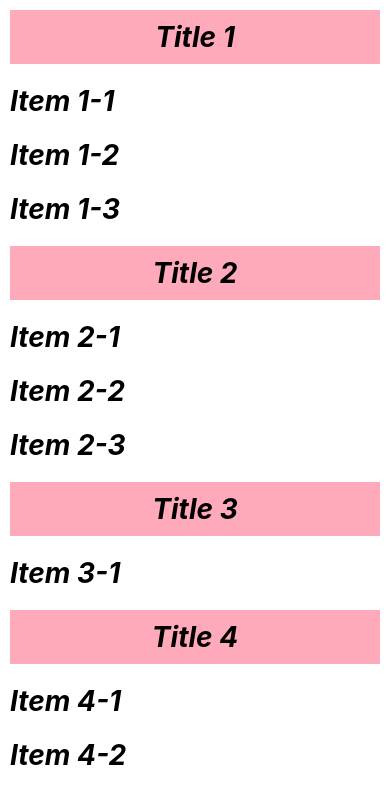
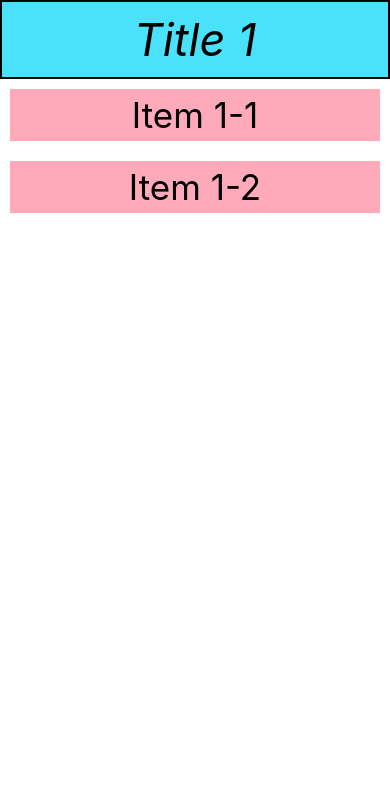
Before and after one commit to Akib13/ReactNativeTests, a React Native app: screen / in a window 390 px wide. Shown: the top 804 px of the page. Built offline with nearby package versions, Linux system fonts and the light colour scheme.

Commit message:
Task for lists- done

```diff
--- a/App.js
+++ b/App.js
@@ -10,7 +10,59 @@ import {
   SectionList,
 } from 'react-native';
 
+// Reloading items of section list (Task)
+const App = () => {
 
+  const [Sections, setSections] = useState([
+    {
+      title: 'Title 1',
+      data: ['Item 1-1', 'Item 1-2'],
+    },
+  ]);
+  const onRefresh = () => {
+    setRefreshing(true);
+    const adding_index = Sections.length + 1;
+    setSections([...Sections,
+    {
+      title: 'Title ' + adding_index,
+      data:
+        [
+          'Item ' + adding_index + '-1',
+          'Item ' + adding_index + '-2'
+        ],
+    }
+    ]);
+    setRefreshing(false);
+  }
+  const [Refreshing, setRefreshing] = useState(false);
+
+  return (
+    <SectionList
+      keyExtractor={(item, index) => index.toString()}
+      sections={Sections}
+      renderItem={({ item }) => (
+        <View style={styles.item}>
+          <Text style={styles.text_item}>{item}</Text>
+        </View >
+      )}
+      renderSectionHeader={({ section }) => (
+        <View style={styles.header}>
+          <Text style={styles.text_header}>{section.title}</Text>
+        </View>
+      )}
+      refreshControl={
+        < RefreshControl
+          refreshing={Refreshing}
+          onRefresh={onRefresh}
+        />
+      }
+    />
+  );
+};
+
+
+/*
+// Tutorial Parts
 const App = () => {
 
   const [Item, setItem] = useState([
@@ -71,27 +123,26 @@ const App = () => {
 
 
     // FLAT LIST
-    /*
-    <FlatList
-    keyExtractor={(item, index) => index.toString()}
-       data={Item}
-       renderItem={({ item }) => (
-         <View style={styles.item}>
-           <Text style={styles.text}>{item.name}</Text>
-         </View>
-       )}
-       refreshControl = {
-        <RefreshControl
-          refreshing = {refresh}
-          onRefresh = {onRefresh}
-          colors= {['#ff00ff']}
-        />
-      }
-     />
-    */
+
+    // <FlatList
+    // keyExtractor={(item, index) => index.toString()}
+       // data={Item}
+       // renderItem={({ item }) => (
+        //<View style={styles.item}>
+           // <Text style={styles.text}>{item.name}</Text>
+         // </View>
+       // )}
+       // refreshControl = {
+        // <RefreshControl
+          // refreshing = {refresh}
+          // onRefresh = {onRefresh}
+          // colors= {['#ff00ff']}
+        // />
+      // }
+     // />
   );
 };
-
+*/
 
 // Scroll view component
 /*
@@ -160,7 +211,26 @@ const styles = StyleSheet.create({
     fontStyle: 'italic',
     fontWeight: 'bold',
     margin: 10
-  }
+  },
+
+  header: {
+    backgroundColor: '#4ae1fa',
+    justifyContent: 'center',
+    alignItems: 'center',
+    borderWidth: 2,
+  },
+
+  text_header: {
+    color: '#000000',
+    fontSize: 45,
+    fontStyle: 'italic',
+    margin: 10,
+  },
+  text_item: {
+    color: '#000000',
+    fontSize: 35,
+    margin: 5,
+  },
 });
 
 export default App;
```
